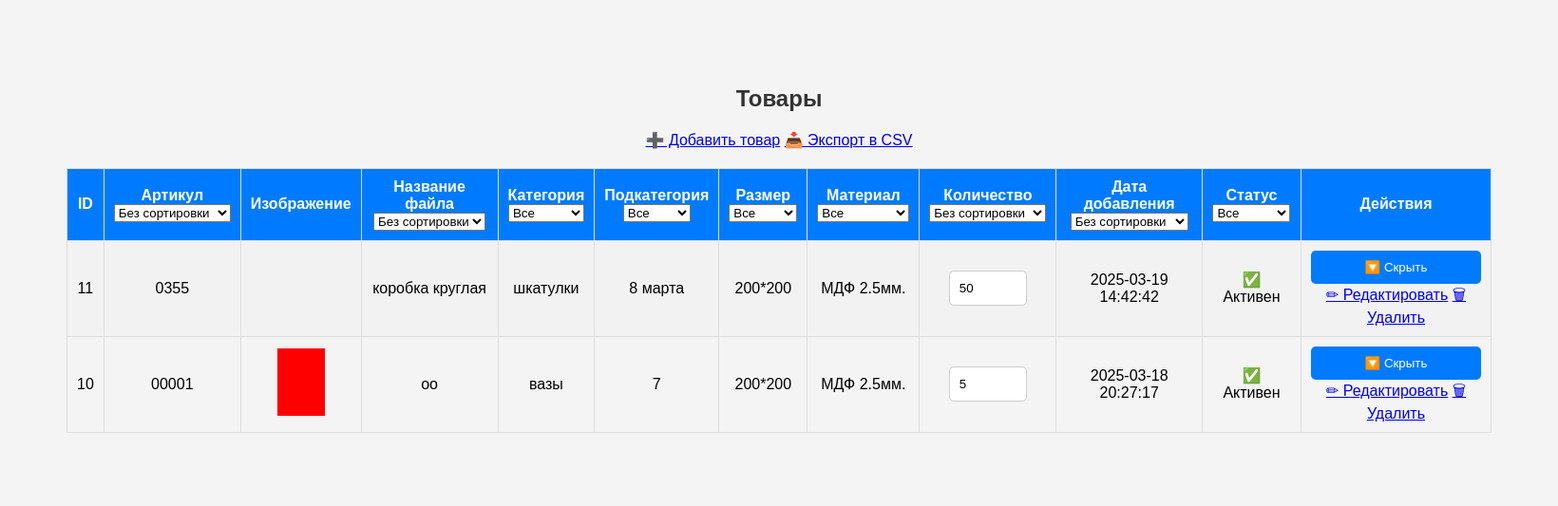
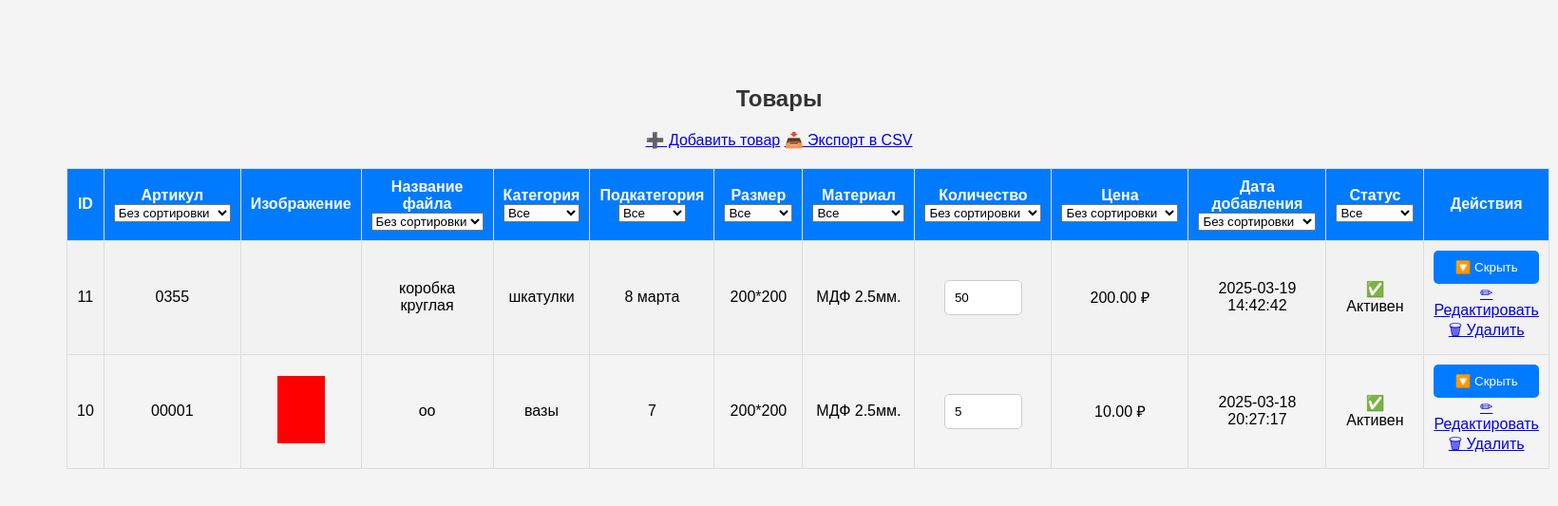
Before and after one commit to alexsandr81/mysterymakers, a PHP site: page /mysterymakers/products.php in a window 1640 px wide. Shown: the top 533 px of the page at 95% size. Run offline with PHP 8.4, Linux system fonts and the light colour scheme; a user stored in the database is signed in; data comes from the database, SQL or seed files in the repository.

Commit message:
вернули столбец цены в http://localhost/mysterymakers/admin/products.php

```diff
--- a/admin/products.php
+++ b/admin/products.php
@@ -196,6 +196,14 @@ $products = $stmt->fetchAll(PDO::FETCH_ASSOC);
             </select>
         </th>
         <th>
+            Цена<br>
+            <select name="stock_sort" onchange="filterProducts()">
+                <option value="">Без сортировки</option>
+                <option value="ASC" <?= ($stock_sort == 'ASC') ? 'selected' : ''; ?>>По возрастанию</option>
+                <option value="DESC" <?= ($stock_sort == 'DESC') ? 'selected' : ''; ?>>По убыванию</option>
+            </select>
+        </th>
+        <th>
             Дата добавления<br>
             <select name="date_sort" onchange="filterProducts()">
                 <option value="">Без сортировки</option>
@@ -239,6 +247,7 @@ $products = $stmt->fetchAll(PDO::FETCH_ASSOC);
        style="width: 60px;"
                    onchange="updateStock(<?= $product['id']; ?>, this.value)">
         </td>
+        <td><?= number_format($product['price'], 2, '.', ''); ?> ₽</td>
         <td><?= $product['created_at']; ?></td>
         <td>
     <?= ($product['status'] == 1) ? '✅ Активен' : '❌ Скрыт'; ?>
```
Also changed, not shown: assets/products/dd48090e228b8d3cc80a02c56cace677.png (added).
